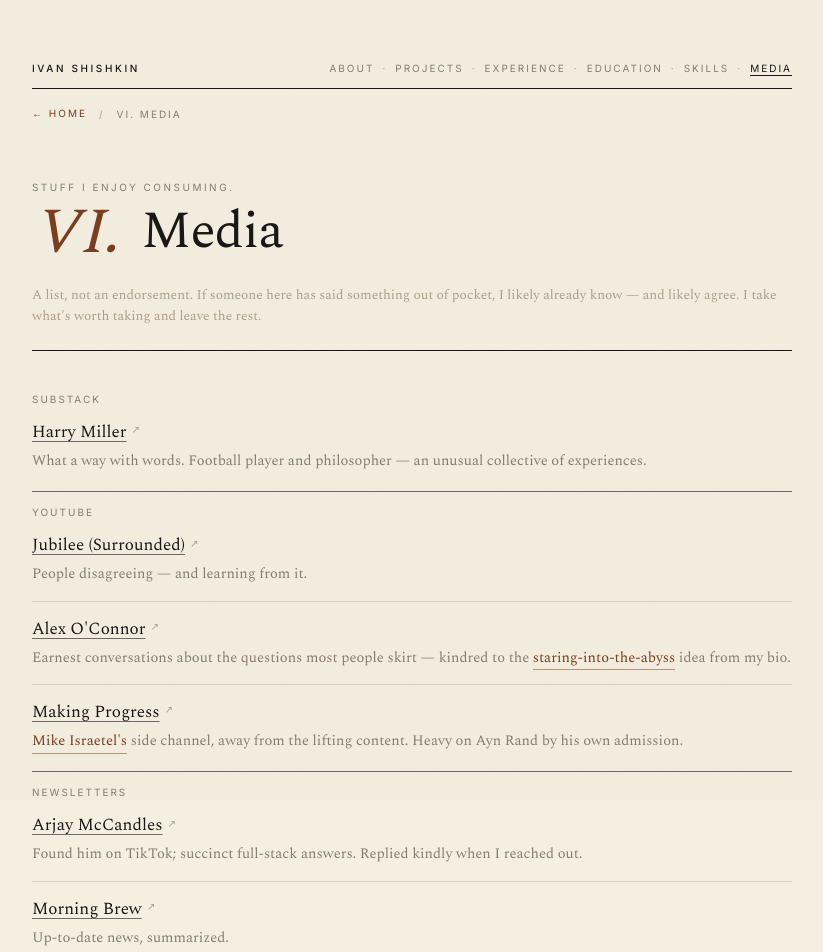
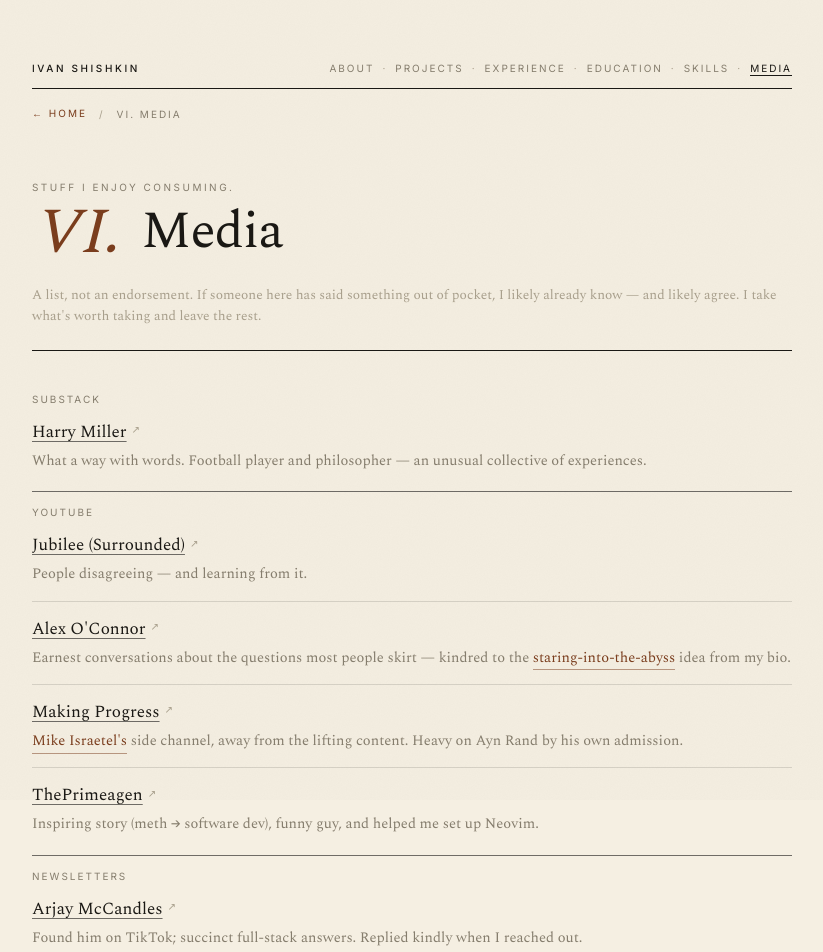
Before and after one commit to Ivan-Shishkin-Dev/Personal_Portfolio_3, a Next.js app: page /media in a window 1280 px wide. Shown: the top 952 px of the page, without its empty margins (228-1051 px from the left). Built offline with nearby package versions, Linux system fonts and the light colour scheme.

Commit message:
Add ThePrimeagen to /media YouTube list

```diff
--- a/app/media/page.tsx
+++ b/app/media/page.tsx
@@ -90,6 +90,19 @@
                 Mike Israetel&apos;s
               </a>{" "}
               side channel, away from the lifting content. Heavy on Ayn Rand by his own admission.
+            </p>
+          </li>
+          <li className="media-item">
+            <a
+              className="media-name"
+              href="https://www.youtube.com/c/theprimeagen"
+              target="_blank"
+              rel="noopener noreferrer"
+            >
+              ThePrimeagen
+            </a>
+            <p className="media-note">
+              Inspiring story (meth → software dev), funny guy, and helped me set up Neovim.
             </p>
           </li>
         </ul>
```
